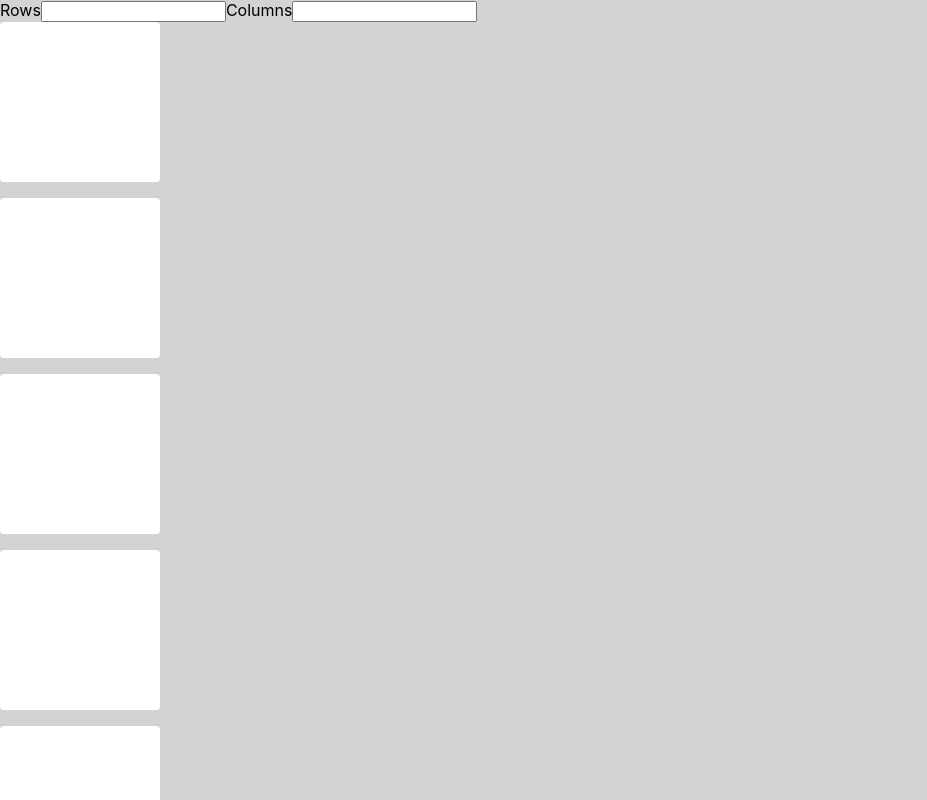
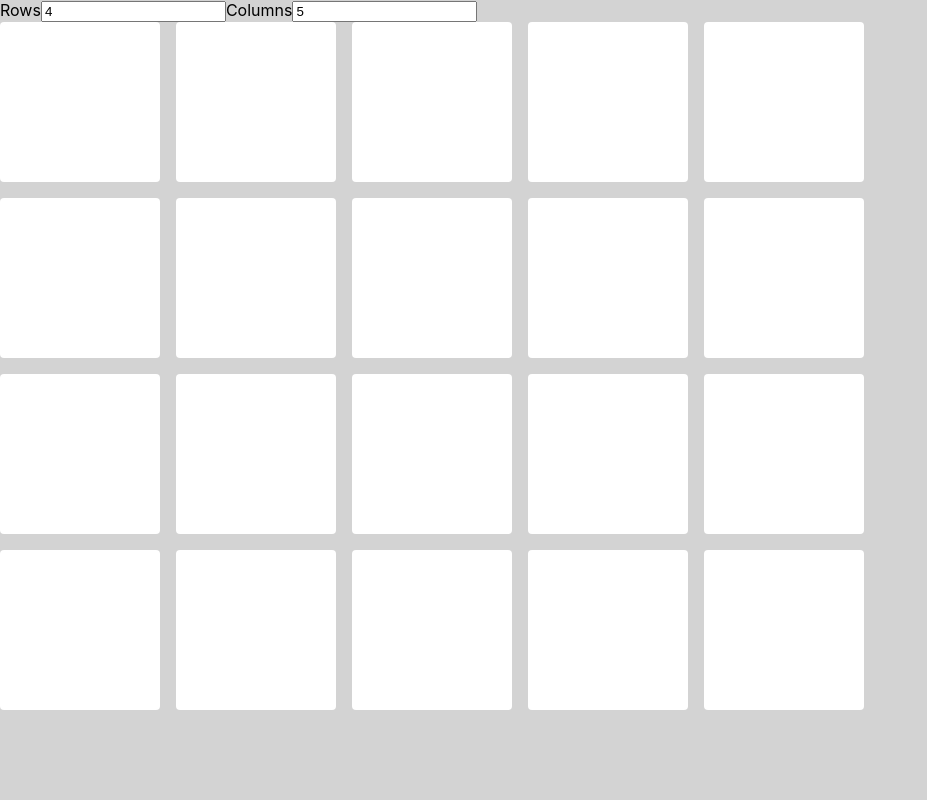
Before and after one commit to alexbeet81/seat-chart, a React (Create React App) app: page / in a window 1280 px wide. Shown: the top 800 px of the page, without its empty margins (0-927 px from the left). Built offline with nearby package versions, Linux system fonts and the light colour scheme; the HTML template or start-up script is replaced by a standard one.

Commit message:
created totalDesk varable and created an array that updates as z and x update

```diff
--- a/src/components/SeatChart.js
+++ b/src/components/SeatChart.js
@@ -3,8 +3,10 @@ import StudentDesk from "./StudentDesk";
 import classes from "./SeatChart.module.css";
 
 const SeatChart = () => {
-  const [rows, setRows] = useState()
-  const [columns, setColumns] = useState()
+  const [rows, setRows] = useState(4)
+  const [columns, setColumns] = useState(5)
+
+  const numberOfDesks = rows * columns;
 
   const rowsChangeHandler = (state) => {
     setRows(state.target.value)
@@ -14,13 +16,15 @@ const SeatChart = () => {
     setColumns(state.target.value)
   }
 
+  const totalDesks = [...Array(numberOfDesks)].map((element, index) => <StudentDesk key={index}/>)
+
   return (
     <Fragment>
       <form>
         <label htmlFor="rows">Rows</label>
-        <input onClick={rowsChangeHandler} id="z" type="number" />
+        <input onChange={rowsChangeHandler} id="z" type="number" value={rows}/>
         <label htmlFor="columns">Columns</label>
-        <input onClick={columnsChangeHandler} id="x" type="number" />
+        <input onChange={columnsChangeHandler} id="x" type="number" value={columns}/>
       </form>
       <div className={classes.container}>
         <div
@@ -30,18 +34,7 @@ const SeatChart = () => {
             gridTemplateRows: `repeat(${rows}, 1fr)`,
           }}
         >
-          <StudentDesk />
-          <StudentDesk />
-          <StudentDesk />
-          <StudentDesk />
-          <StudentDesk />
-          <StudentDesk />
-          <StudentDesk />
-          <StudentDesk />
-          <StudentDesk />
-          <StudentDesk />
-          <StudentDesk />
-          <StudentDesk />
+          {totalDesks}
         </div>
       </div>
     </Fragment>
--- a/src/components/SeatChart.module.css
+++ b/src/components/SeatChart.module.css
@@ -1,10 +1,11 @@
 .container {
   width: 90%;
-
+  width: 0 auto;
+  display: flex;
+  align-items: center;
 }
 
 .grid {
   display: grid;
-  width: 0 auto;
   grid-gap: 1rem 1rem;
 }
```
